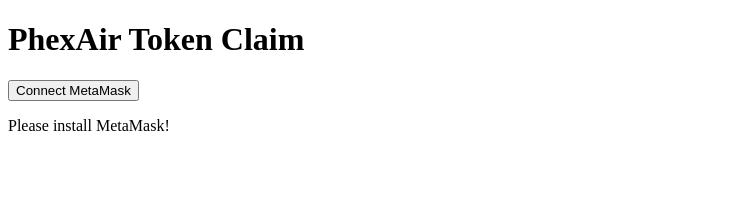
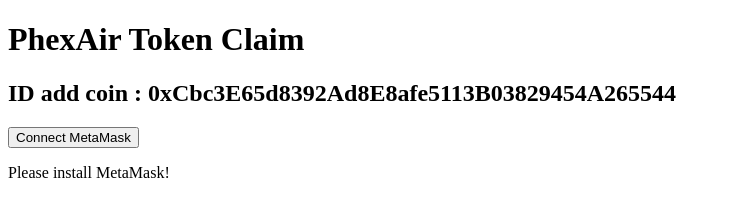
Before and after one commit to Phanurat/web3.js, a website: page public/index.html in a window 1280 px wide. Shown: the whole page, without its empty margins (0-731 px from the left). Drawn offline with Linux system fonts and the light colour scheme.

Commit message:
Updating

```diff
--- a/public/index.html
+++ b/public/index.html
@@ -8,6 +8,7 @@
 
 <body>
     <h1>PhexAir Token Claim</h1>
+    <h2>ID add coin : 0xCbc3E65d8392Ad8E8afe5113B03829454A265544</h2>
     <button id="connectButton">Connect MetaMask</button>
     <button id="claimButton" style="display:none;">Claim 1000 PhexAir</button>
     <p id="status"></p>
```
